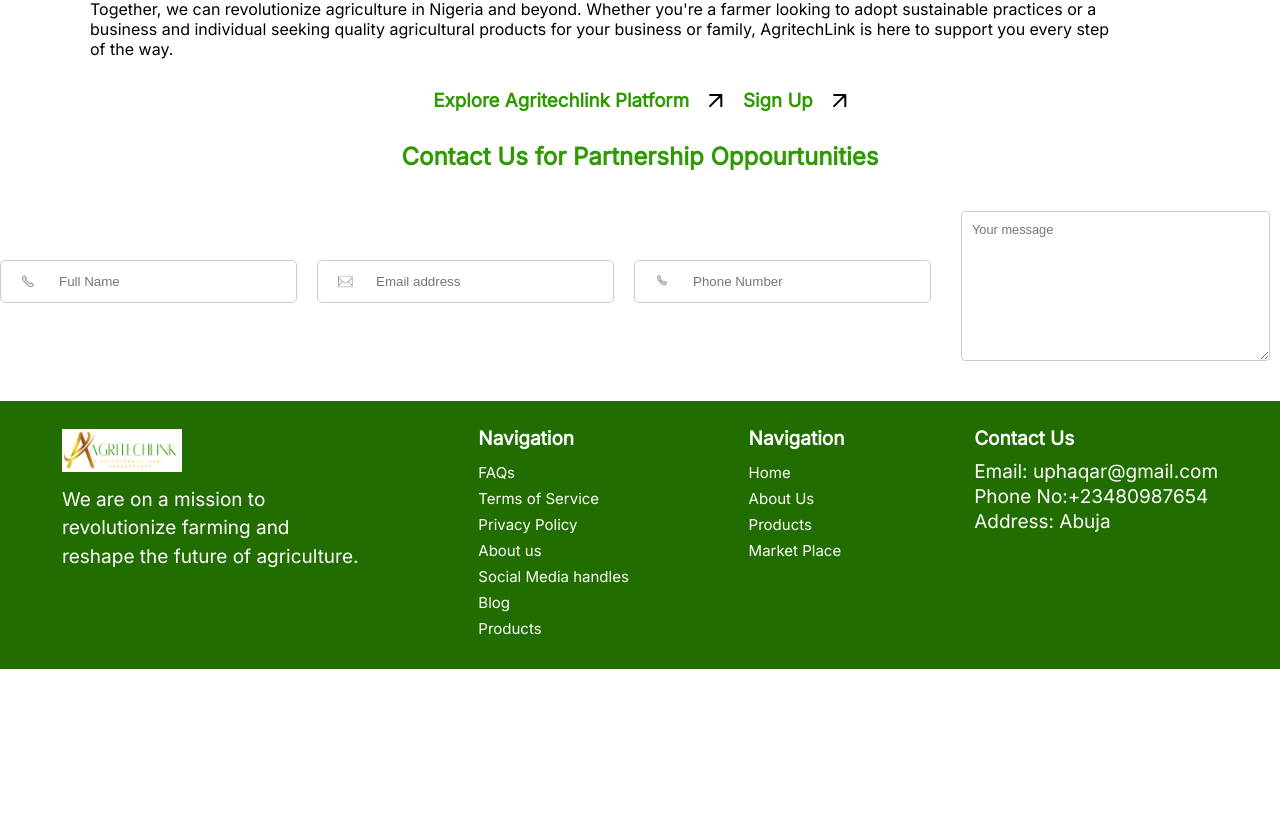
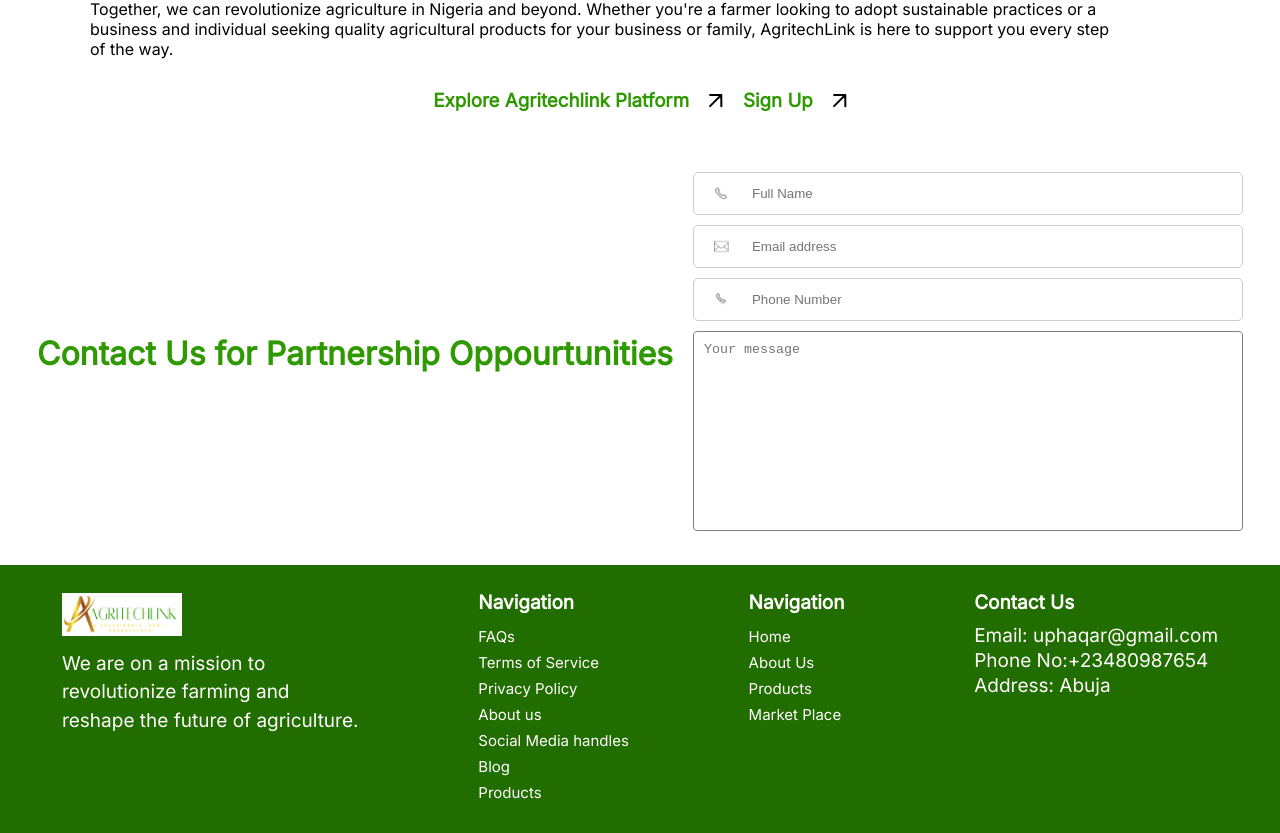
Before and after one commit to Ahnob/agritechcapstonereact, a React (Vite) app: page /Aboutus in a window 1280 px wide. Shown: the part 5492-6325 px from the top of the page. Before the commit the page ends 6161 px from the top, so only its background shows below. Built offline with nearby package versions, Linux system fonts and the light colour scheme.

Commit message:
added the contact section to the about us page

```diff
--- a/src/components/Aboutus/AboutUs.jsx
+++ b/src/components/Aboutus/AboutUs.jsx
@@ -291,11 +291,11 @@
           </div>
         </div>
       </div>
-      <div>
+      <div className="last-container">
         <div>
-          <h2>Contact Us for Partnership Oppourtunities</h2>
+          <h1>Contact Us for Partnership Oppourtunities</h1>
         </div>
-        <div className="last-container">
+        <div>
           <div className="input-box">
             <img src={human_icon} alt="human_icon" />
             <input type="text" placeholder="Full Name"></input>
@@ -308,9 +308,9 @@
             <img src={phone_icon} />
             <input type="text" placeholder="Phone Number"></input>
           </div>
-          <div className="text-area-container">
+          <div>
             <textarea
-              className="text-area input-field"
+              className="custom-textarea input-field"
               placeholder="Your message"
             ></textarea>
           </div>
--- a/src/components/Aboutus/Aboutus.css
+++ b/src/components/Aboutus/Aboutus.css
@@ -348,8 +348,17 @@
   gap: 20px;
 }
 
-.vector-icon {
-  color: #2e9900;
+.vector-icon img {
+  filter: #2e9900;
+}
+
+.custom-textarea {
+  width: 550px;
+  height: 200px;
+  padding: 10px;
+  border: 1px solid gray;
+  border-radius: 4px;
+  resize: none;
 }
 
 @media screen and (min-width: 1025px) {
--- a/src/components/Contactus/Contactus.css
+++ b/src/components/Contactus/Contactus.css
@@ -104,6 +104,15 @@
   background-color: rgb(251, 255, 0);
 }
 
+.custom-textarea {
+  width: 500px; /* Fixed width */
+  height: 200px; /* Fixed height */
+  padding: 10px; /* Padding inside the textarea */
+  border: 1px solid gray; /* Border style */
+  border-radius: 4px; /* Rounded corners */
+  resize: none; /* Prevent resizing */
+}
+
 @media (min-width: 768px) and (max-width: 1440px) {
   .contact-container {
     flex-direction: row;
--- a/src/components/Contactus/Contactus.jsx
+++ b/src/components/Contactus/Contactus.jsx
@@ -62,9 +62,9 @@
             <img src={phone_icon} />
             <input type="text" placeholder="Phone Number"></input>
           </div>
-          <div className="text-area-container">
+          <div className="">
             <textarea
-              className="text-area input-field"
+              className="custom-textarea input-field"
               placeholder="Your message"
             ></textarea>
           </div>
```
